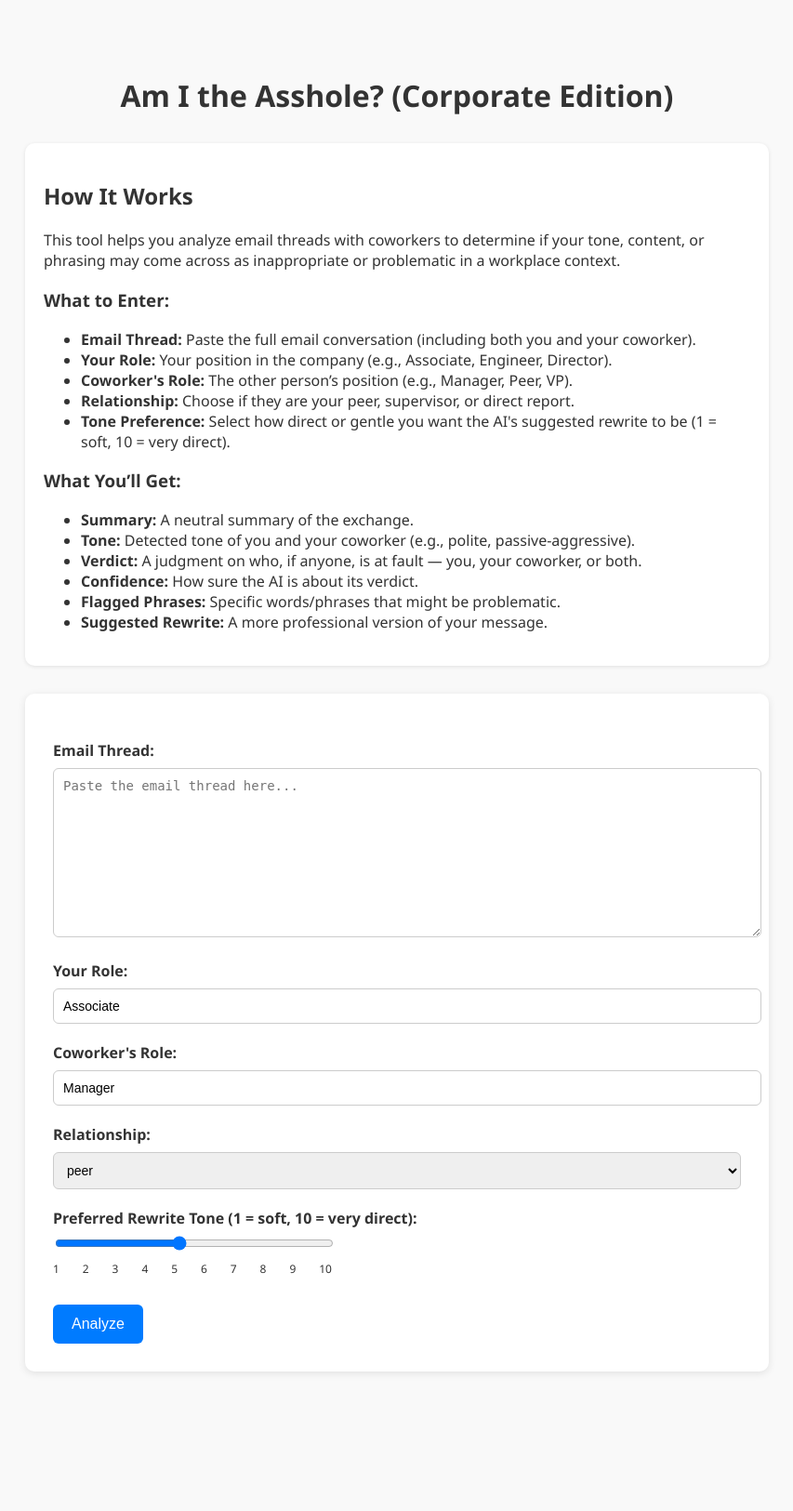
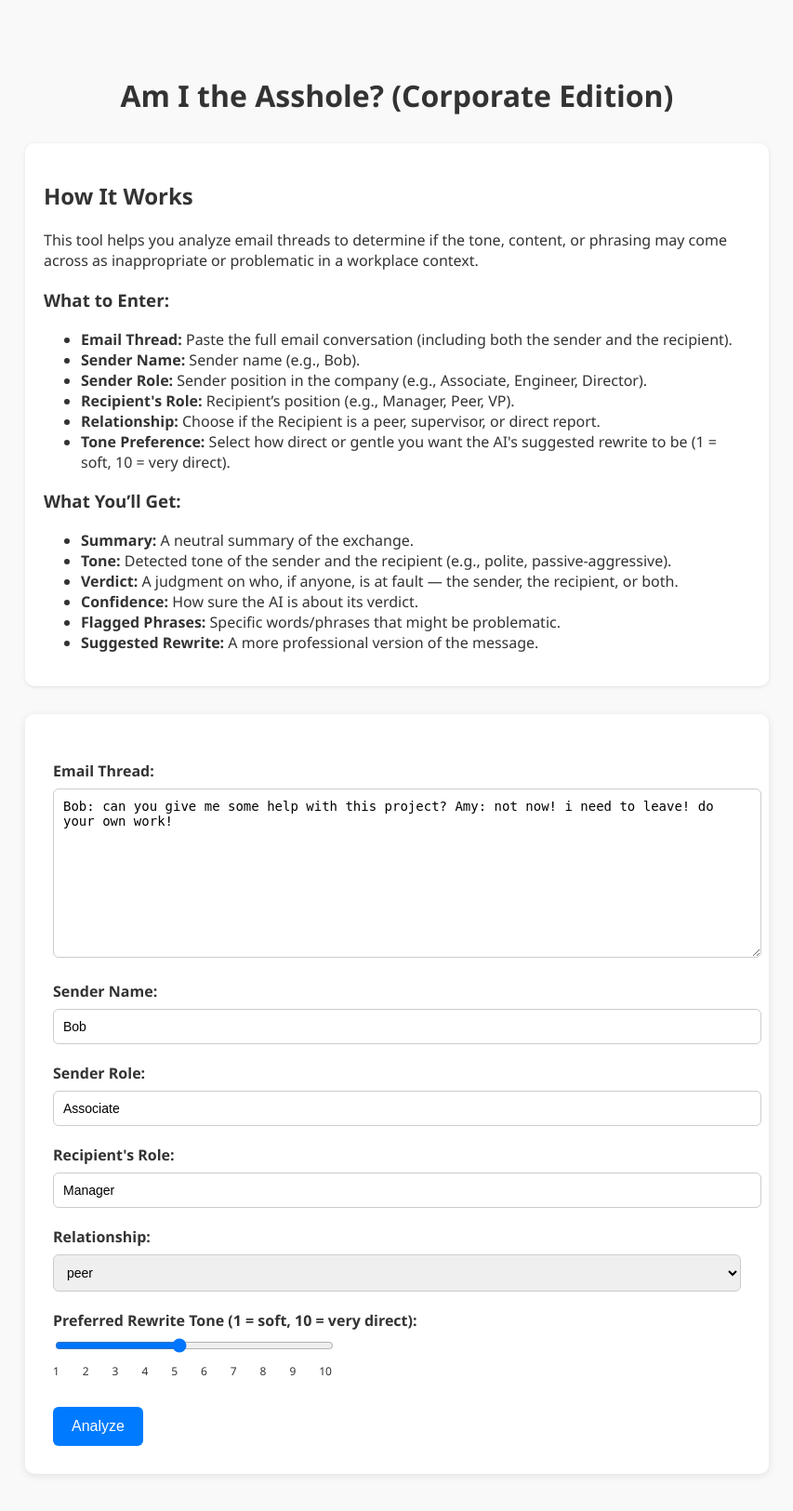
Before and after one commit to tar342/AITA, a Flask app: page / in a window 1280 px wide. Shown: the top 1625 px of the page at 93% size, without its empty margins (213-1066 px from the left). Before the commit the page ends 1477 px from the top, so only its background shows below. Run offline with Flask 3, Linux system fonts and the light colour scheme.

Commit message:
changes to merge Max's Colab

```diff
--- a/app.py
+++ b/app.py
@@ -9,18 +9,18 @@ def index():
     error = None
 
     if request.method == "POST":
-        thread = request.form.get("thread", "")
-        user_role = request.form.get("user_role", "Associate")
-        coworker_role = request.form.get("coworker_role", "Manager")
-        relationship = request.form.get("relationship", "peer")
-        tone_level = request.form.get("tone_level", "5")  # NEW
-
-        if not thread.strip():
+        thread_input = request.form.get("thread_input", "")
+        sender_role_input = request.form.get("sender_role_input", "Associate")
+        recipient_role_input = request.form.get("recipient_role_input", "Manager")
+        relationship_input = request.form.get("relationship_input", "peer")
+        tone_level = request.form.get("tone_level", "5")
+        sender_name_input = request.form.get("sender_name_input", "John Doe")
+        if not thread_input.strip():
             error = "Please enter an email thread."
         else:
             try:
                 result = analyze_email_thread(
-                    thread, user_role, coworker_role, relationship, tone_level
+                    thread_input, sender_role_input, recipient_role_input, relationship_input, tone_level, sender_name_input,
                 )
             except Exception as e:
                 error = str(e)
--- a/templates/index.html
+++ b/templates/index.html
@@ -97,43 +97,48 @@
 
   <div style="background:#fff; padding:20px; border-radius:10px; box-shadow: 0 1px 4px rgba(0,0,0,0.1); margin-bottom:30px;">
     <h2>How It Works</h2>
-    <p>This tool helps you analyze email threads with coworkers to determine if your tone, content, or phrasing may come across as inappropriate or problematic in a workplace context.</p>
+    <p>This tool helps you analyze email threads to determine if the tone, content, or phrasing may come across as inappropriate or problematic in a workplace context.</p>
 
     <h3>What to Enter:</h3>
     <ul>
-      <li><strong>Email Thread:</strong> Paste the full email conversation (including both you and your coworker).</li>
-      <li><strong>Your Role:</strong> Your position in the company (e.g., Associate, Engineer, Director).</li>
-      <li><strong>Coworker's Role:</strong> The other person’s position (e.g., Manager, Peer, VP).</li>
-      <li><strong>Relationship:</strong> Choose if they are your peer, supervisor, or direct report.</li>
+      <li><strong>Email Thread:</strong> Paste the full email conversation (including both the sender and the recipient).</li>
+      <li><strong>Sender Name:</strong> Sender name (e.g., Bob).</li>
+      <li><strong>Sender Role:</strong> Sender position in the company (e.g., Associate, Engineer, Director).</li>
+      <li><strong>Recipient's Role:</strong> Recipient’s position (e.g., Manager, Peer, VP).</li>
+      <li><strong>Relationship:</strong> Choose if the Recipient is a peer, supervisor, or direct report.</li>
       <li><strong>Tone Preference:</strong> Select how direct or gentle you want the AI's suggested rewrite to be (1 = soft, 10 = very direct).</li>
     </ul>
 
     <h3>What You’ll Get:</h3>
     <ul>
       <li><strong>Summary:</strong> A neutral summary of the exchange.</li>
-      <li><strong>Tone:</strong> Detected tone of you and your coworker (e.g., polite, passive-aggressive).</li>
-      <li><strong>Verdict:</strong> A judgment on who, if anyone, is at fault — you, your coworker, or both.</li>
+      <li><strong>Tone:</strong> Detected tone of the sender and the recipient (e.g., polite, passive-aggressive).</li>
+      <li><strong>Verdict:</strong> A judgment on who, if anyone, is at fault — the sender, the recipient, or both.</li>
       <li><strong>Confidence:</strong> How sure the AI is about its verdict.</li>
       <li><strong>Flagged Phrases:</strong> Specific words/phrases that might be problematic.</li>
-      <li><strong>Suggested Rewrite:</strong> A more professional version of your message.</li>
+      <li><strong>Suggested Rewrite:</strong> A more professional version of the message.</li>
     </ul>
   </div>
 
 
   <form method="post">
     <label>Email Thread:</label>
-    <textarea name="thread" rows="10" placeholder="Paste the email thread here...">{{ request.form.thread or '' }}</textarea>
+    <textarea name="thread_input" rows="10" placeholder="Paste the email thread here...">{{ request.form.thread_input or 'Bob: can you give me some help with this project? Amy: not now! i need to leave! do your own work!' }}</textarea>
 
-    <label>Your Role:</label>
-    <input type="text" name="user_role" value="{{ request.form.user_role or 'Associate' }}">
+    <label>Sender Name:</label>
+    <input type="text" name="sender_name_input" value="{{ request.form.sender_name_input or 'Bob' }}">
 
-    <label>Coworker's Role:</label>
-    <input type="text" name="coworker_role" value="{{ request.form.coworker_role or 'Manager' }}">
+    <label>Sender Role:</label>
+    <input type="text" name="sender_role_input" value="{{ request.form.sender_role_input or 'Associate' }}">
+
+    <label>Recipient's Role:</label>
+    <input type="text" name="recipient_role_input" value="{{ request.form.recipient_role_input or 'Manager' }}">
+
 
     <label>Relationship:</label>
     <select name="relationship">
       {% for rel in ['peer', 'supervisor', 'direct report'] %}
-        <option value="{{ rel }}" {% if request.form.relationship == rel %}selected{% endif %}>{{ rel }}</option>
+        <option value="{{ rel }}" {% if request.form.relationship_input == rel %}selected{% endif %}>{{ rel }}</option>
       {% endfor %}
     </select>
 
@@ -163,8 +168,8 @@
       {{ result.summary }}
 
       <h3>Tone:</h3>
-      User: {{ result.user_tone }}<br>
-      Coworker: {{ result.coworker_tone }}
+      Sender: {{ result.sender_tone}}<br>
+      Recipient: {{ result.recipient_tone}}
 
       <h3>Verdict:</h3>
       <strong>{{ result.verdict }}</strong><br>
```
Also changed, not shown: analyzer.py (+11 -10 lines).
